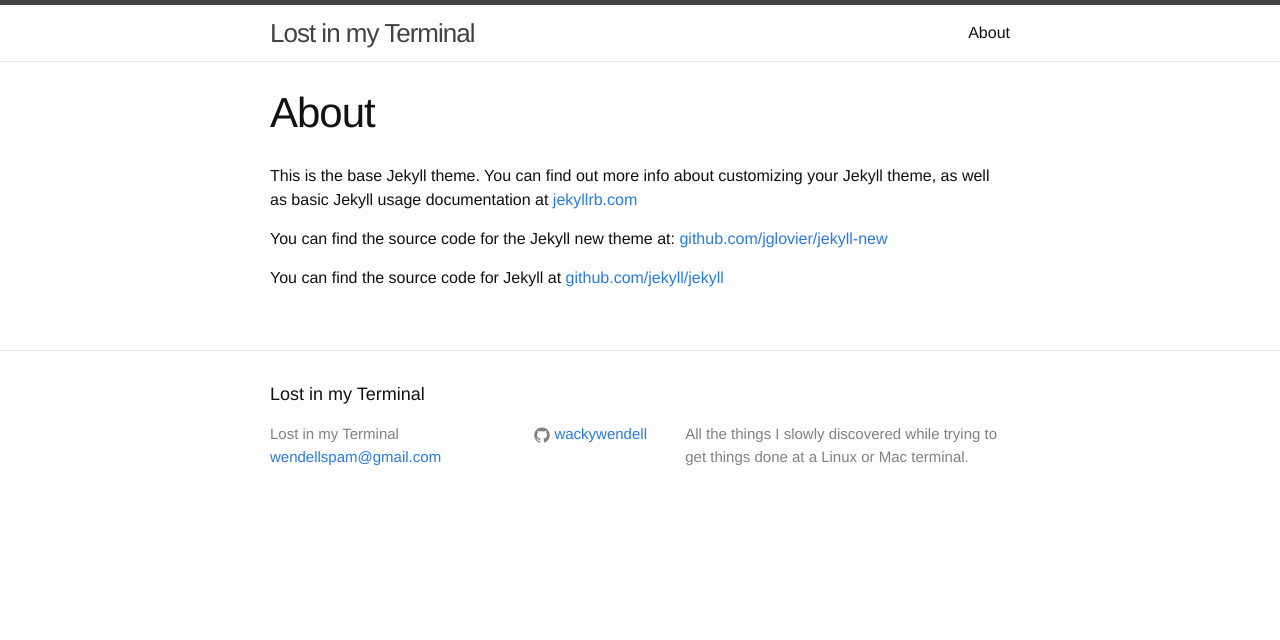
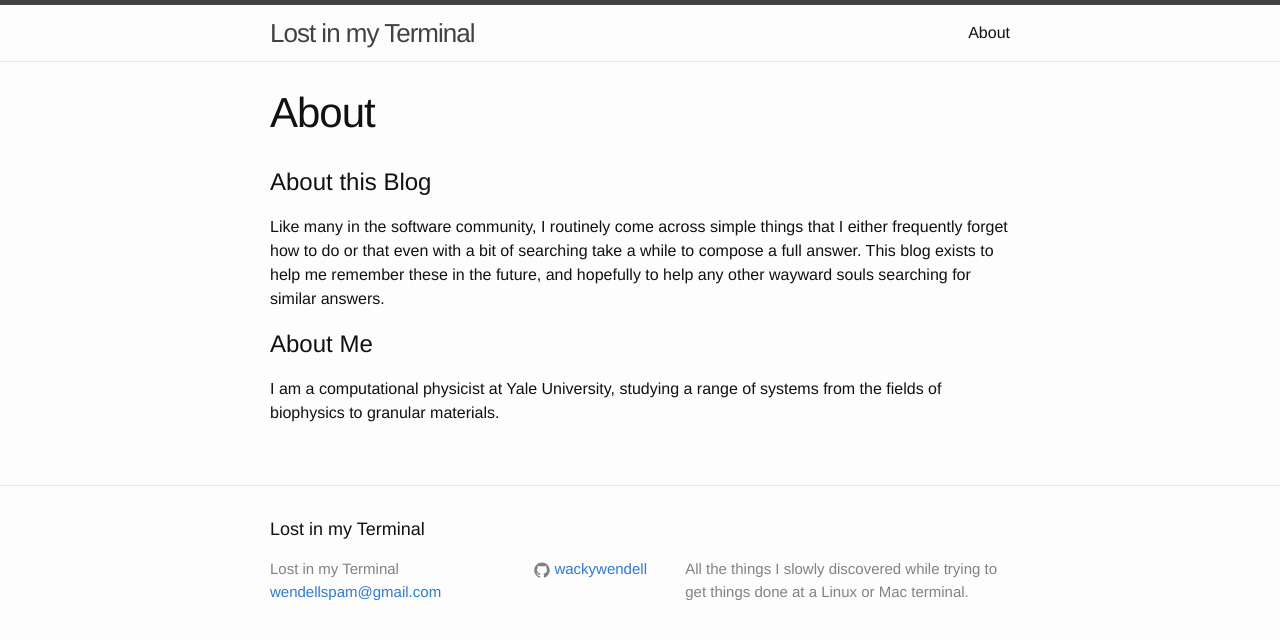
Before and after one commit to wackywendell/lostinmyterminal, a Jekyll site: the page built from about.md, in a window 1280 px wide. Shown: the top 640 px of the page. Built offline with Jekyll 4.4.1, drawn with Linux system fonts in a browser that asks for light colours.

Commit message:
Updated About page

```diff
--- a/about.md
+++ b/about.md
@@ -4,8 +4,10 @@
 permalink: /about/
 ---
 
-This is the base Jekyll theme. You can find out more info about customizing your Jekyll theme, as well as basic Jekyll usage documentation at [jekyllrb.com](http://jekyllrb.com/)
+# About this Blog
 
-You can find the source code for the Jekyll new theme at: [github.com/jglovier/jekyll-new](https://github.com/jglovier/jekyll-new)
+Like many in the software community, I routinely come across simple things that I either frequently forget how to do or that even with a bit of searching take a while to compose a full answer. This blog exists to help me remember these in the future, and hopefully to help any other wayward souls searching for similar answers.
 
-You can find the source code for Jekyll at [github.com/jekyll/jekyll](https://github.com/jekyll/jekyll)
+# About Me
+
+I am a computational physicist at Yale University, studying a range of systems from the fields of biophysics to granular materials.
```
